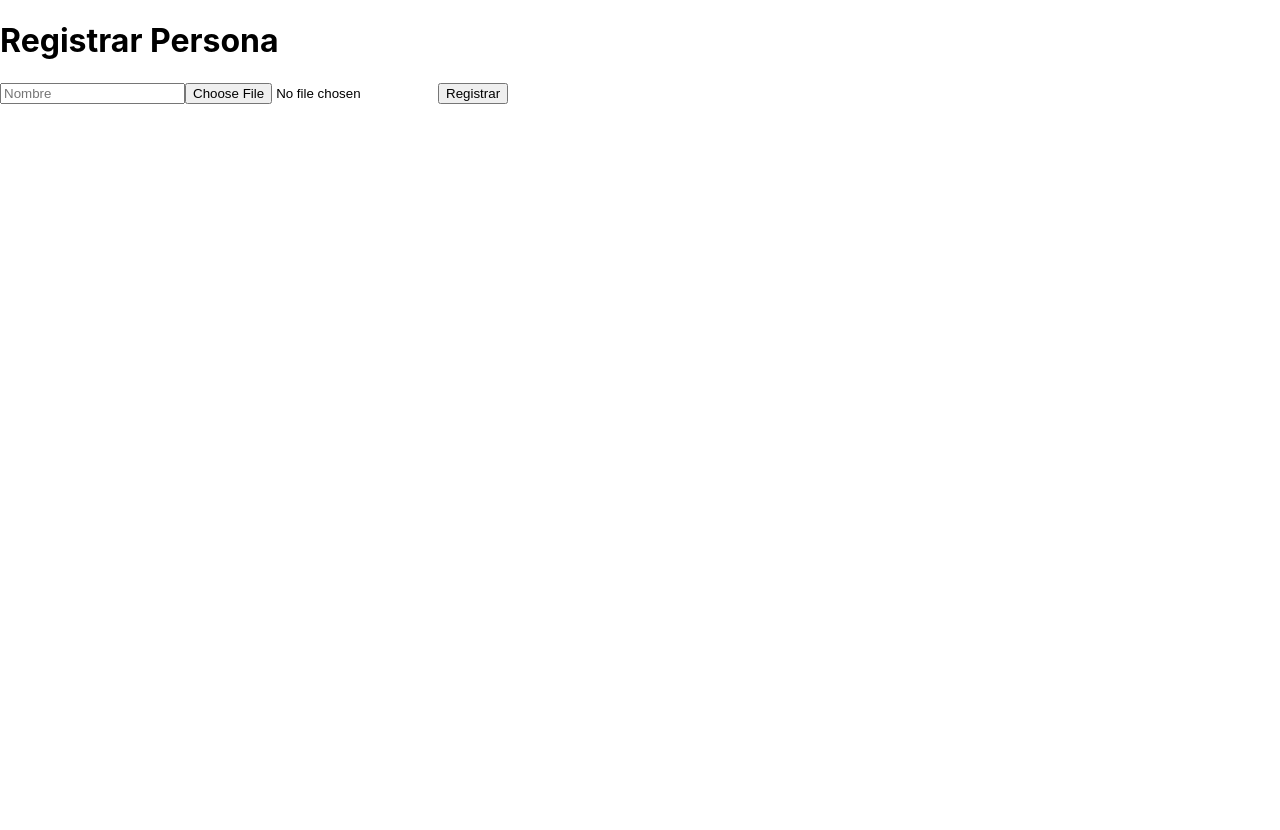
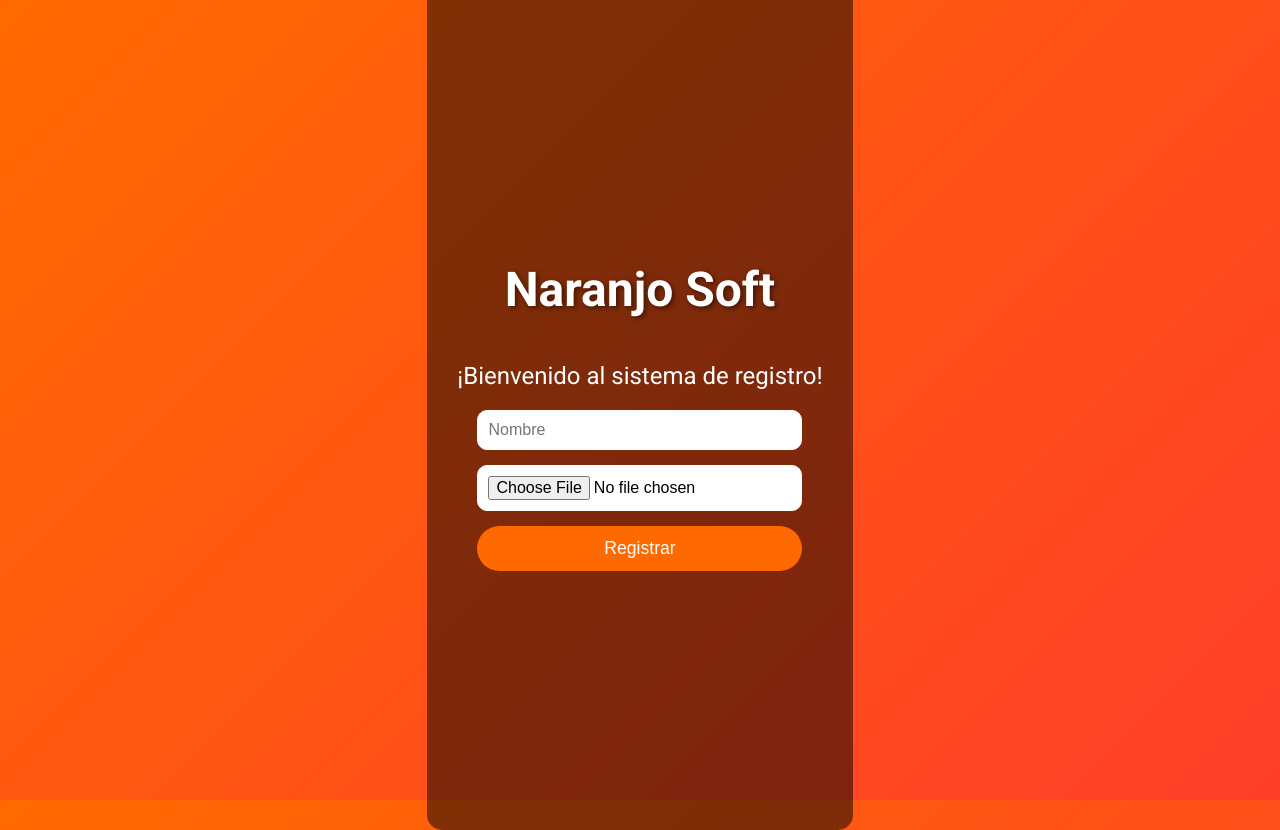
Before and after one commit to PedroCarreno/InvestigacionFront-Back, a React (Create React App) app in the folder registro-persona/: page / in a window 1280 px wide. Before the commit the page ends 800 px from the top, so only its background shows below. Built offline with nearby package versions, Linux system fonts and the light colour scheme.

Commit message:
agrego vercel.json

```diff
--- a/registro-persona/public/index.html
+++ b/registro-persona/public/index.html
@@ -1,6 +1,7 @@
 <!DOCTYPE html>
 <html lang="en">
   <head>
+    <link href="https://fonts.googleapis.com/css2?family=Roboto:wght@400;500;700&display=swap" rel="stylesheet">
     <meta charset="utf-8" />
     <link rel="icon" href="%PUBLIC_URL%/favicon.ico" />
     <meta name="viewport" content="width=device-width, initial-scale=1" />
--- a/registro-persona/src/App.css
+++ b/registro-persona/src/App.css
@@ -36,3 +36,96 @@
     transform: rotate(360deg);
   }
 }
+
+
+body {
+  font-family: 'Roboto', sans-serif;
+  background: linear-gradient(135deg, #ff6a00, #ff3e2a);
+  margin: 0;
+  padding: 0;
+  display: flex;
+  justify-content: center;
+  align-items: center;
+  height: 100vh;
+  color: white;
+}
+
+
+.App {
+  text-align: center;
+  width: 100%;
+  max-width: 500px;
+  margin: 0 auto;
+}
+
+/* Header and title */
+.App-header {
+  display: flex;
+  flex-direction: column;
+  justify-content: center;
+  align-items: center;
+  background-color: rgba(0, 0, 0, 0.5);
+  padding: 30px;
+  border-radius: 15px;
+}
+
+.title {
+  font-size: 3rem;
+  margin-bottom: 20px;
+  font-weight: bold;
+  text-shadow: 2px 2px 5px rgba(0, 0, 0, 0.5);
+}
+
+.subtitle {
+  font-size: 1.5rem;
+  margin-bottom: 20px;
+}
+
+/* Form styles */
+.form {
+  display: flex;
+  flex-direction: column;
+  gap: 15px;
+}
+
+.input-field {
+  padding: 10px;
+  font-size: 1rem;
+  border-radius: 10px;
+  border: 1px solid #fff;
+  outline: none;
+  color: black;
+  background-color: #fff;
+}
+
+.input-field:focus {
+  border-color: #ff6a00;
+}
+
+/* Button styles */
+.btn {
+  padding: 12px 20px;
+  font-size: 1.1rem;
+  border: none;
+  border-radius: 25px;
+  cursor: pointer;
+  transition: all 0.3s ease;
+}
+
+.primary-btn {
+  background-color: #ff6a00;
+  color: white;
+}
+
+.primary-btn:hover {
+  background-color: #ff3e2a;
+  transform: scale(1.05);
+}
+
+/* Message styles */
+.message {
+  margin-top: 20px;
+  font-size: 1.2rem;
+  font-weight: bold;
+  color: #00ff00;
+}
--- a/registro-persona/src/App.js
+++ b/registro-persona/src/App.js
@@ -1,4 +1,5 @@
 import React, { useState } from 'react';
+import './App.css';
 import axios from 'axios';
 
 const App = () => {
@@ -27,20 +28,29 @@ const App = () => {
   };
 
   return (
-    <div>
-      <h1>Registrar Persona</h1>
-      <form onSubmit={handleSubmit}>
+    <div className="App">
+      <header className="App-header">
+        <h1 className="title">Naranjo Soft</h1>
+        <p className="subtitle">¡Bienvenido al sistema de registro!</p>
+        <form onSubmit={handleSubmit} className="form">
           <input
             type="text"
             placeholder="Nombre"
             value={name}
             onChange={(e) => setName(e.target.value)}
             required
+            className="input-field"
           />
-        <input type="file" onChange={handlePhotoChange} required />
-        <button type="submit">Registrar</button>
+          <input
+            type="file"
+            onChange={handlePhotoChange}
+            required
+            className="input-field"
+          />
+          <button type="submit" className="btn primary-btn">Registrar</button>
         </form>
-      {message && <p>{message}</p>}
+        {message && <p className="message">{message}</p>}
+      </header>
     </div>
   );
 };
```
Also changed, not shown: registro-persona/docker_file.txt, registro-persona/src/vercel.json (added), 1 other file (tests, documents, lock files or other folders). Lines whose indentation alone changed are shown as unchanged.
